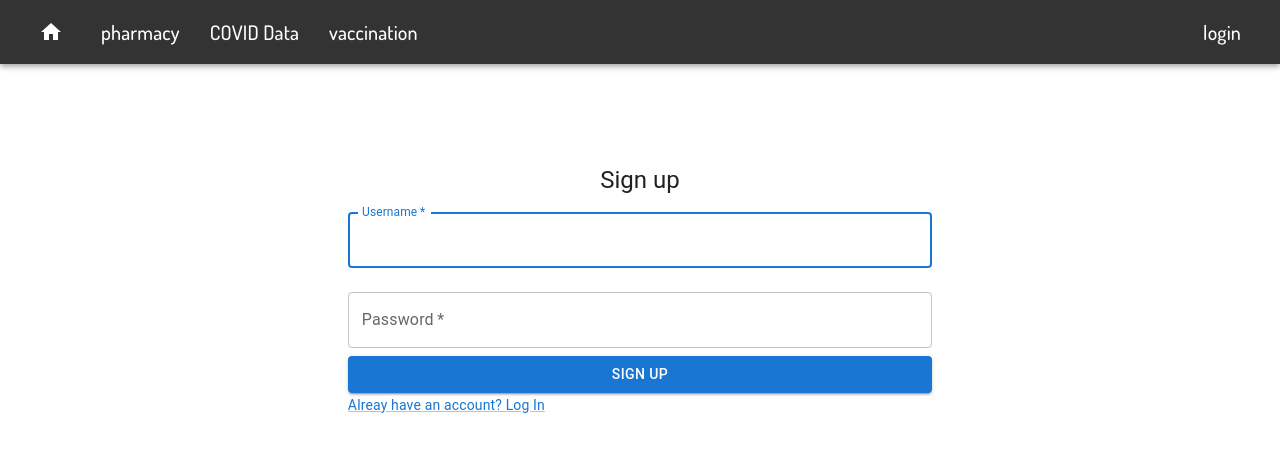
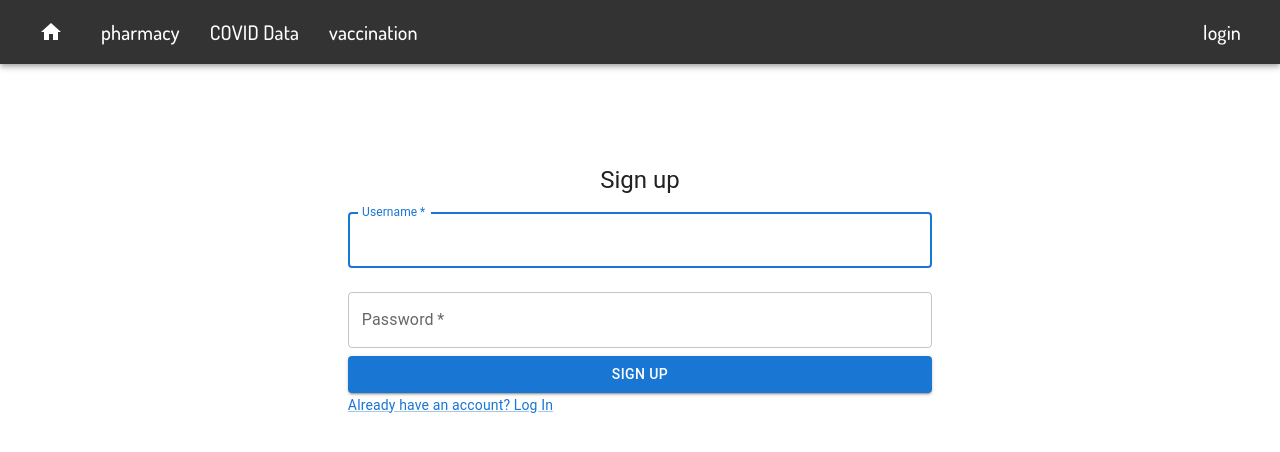
Before and after one commit to FCDCupenn/550-Covid-project, a React (Create React App) app in the folder client/: page /sign-up in a window 1280 px wide. Shown: the top 452 px of the page. Built offline with nearby package versions, Linux system fonts and the light colour scheme.

Commit message:
Change wording typo

```diff
--- a/client/src/pages/SignUpPage.js
+++ b/client/src/pages/SignUpPage.js
@@ -97,7 +97,7 @@ const SignUpPage = () => {
         <Grid container>
           <Grid item>
             <Link href="/login" variant="body2">
-              {'Alreay have an account? Log In'}
+              {'Already have an account? Log In'}
             </Link>
           </Grid>
         </Grid>
```
